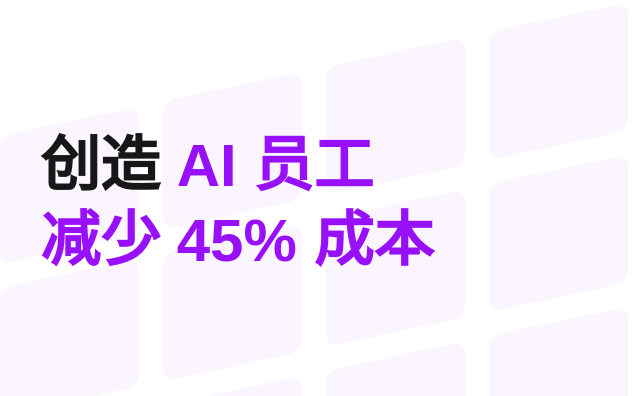
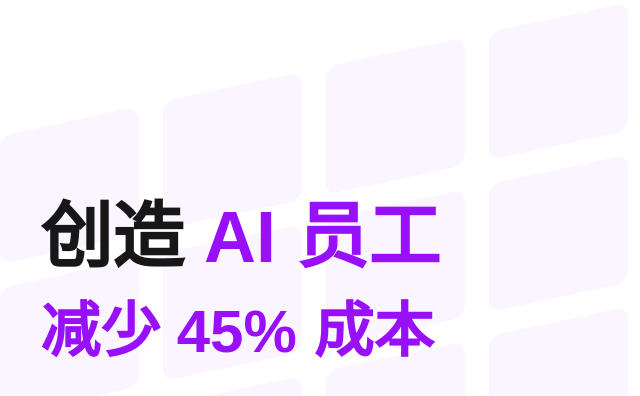
Before and after one commit to LEO-JIM/shangqunai, a Next.js app: page / in a window 1280 px wide. Shown: the top 396 px of the page, without its empty margins (0-640 px from the left). Built offline with nearby package versions, Linux system fonts and the light colour scheme.

Commit message:
Update page.tsx
字体更大 + 往下放 +紫色范围修正

```diff
--- a/app/page.tsx
+++ b/app/page.tsx
@@ -7,15 +7,16 @@ export default function Home() {
 
       <BackgroundGrid />
 
-      <div className="relative z-10 px-10 pt-32 max-w-4xl">
-
-        <h1 className="text-6xl font-bold leading-tight">
+      <div className="relative z-10 px-10 pt-48 max-w-5xl">
+        <h1 className="text-7xl font-extrabold leading-tight">
           创造 <span className="text-purple-600">AI 员工</span>
           <br />
-          <DynamicWords />
+          <span className="text-6xl">
+            <DynamicWords />
+          </span>
         </h1>
+      </div>
 
-      </div>
     </div>
   );
 }
```
